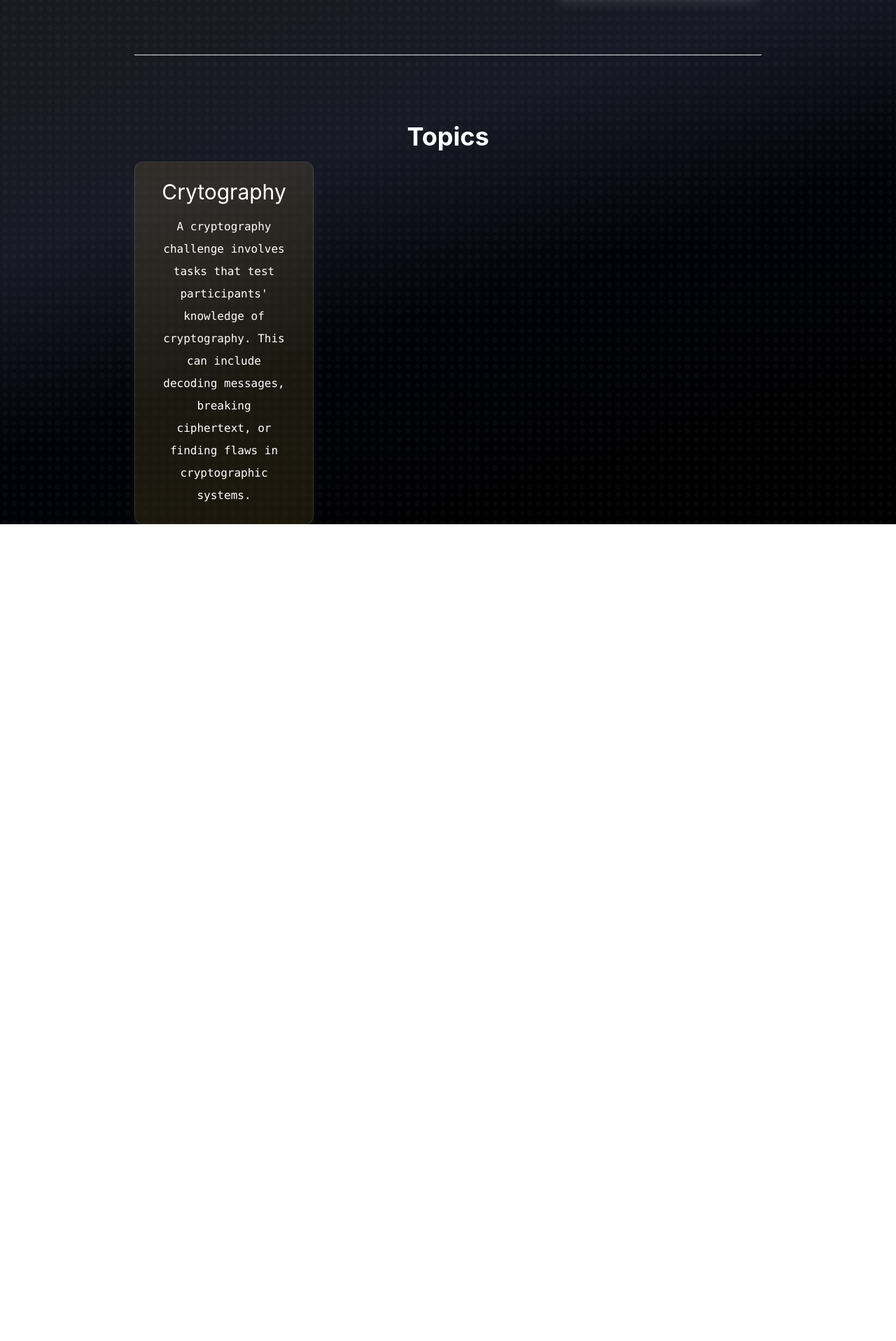
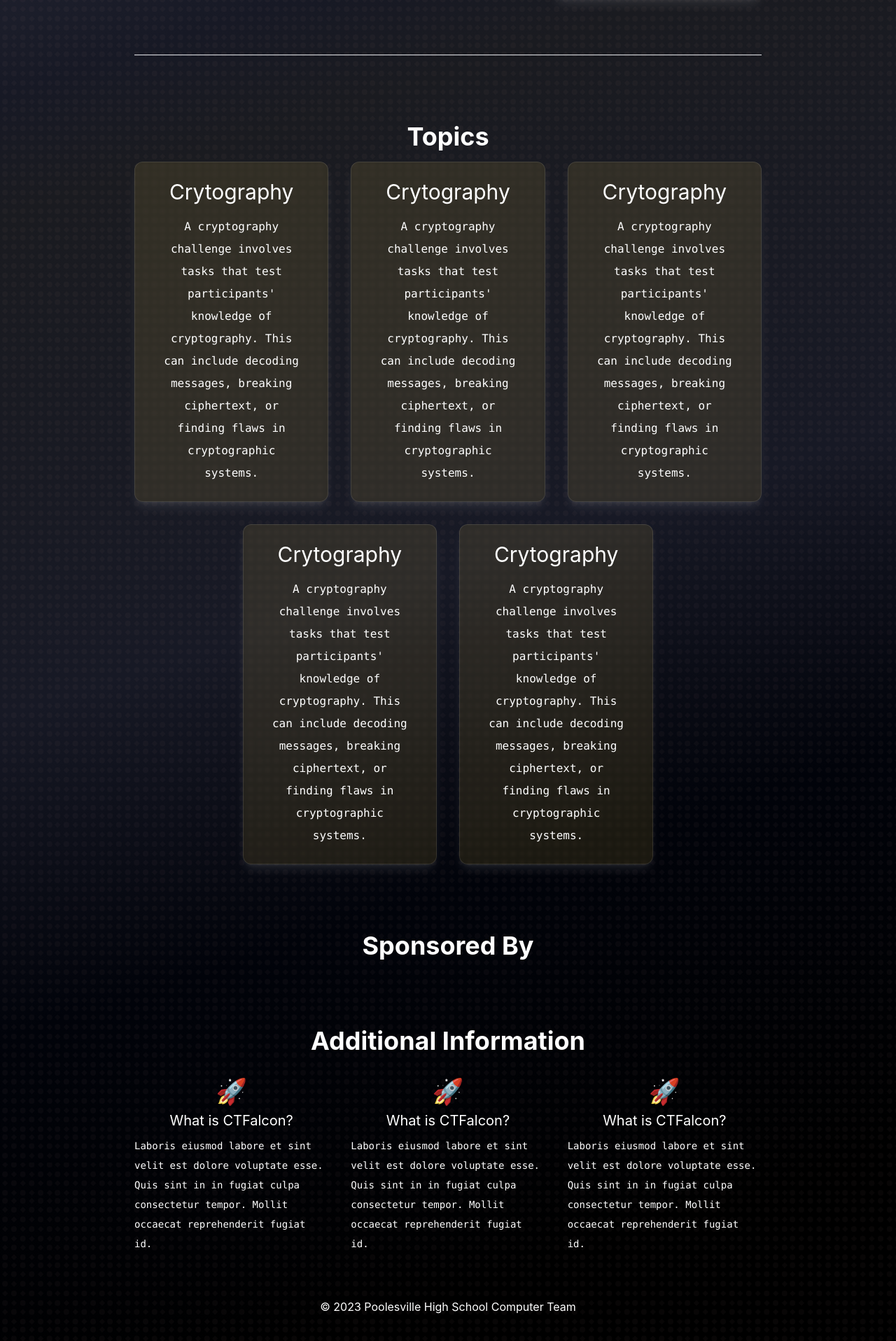
Before and after one commit to Poolesville-Computer-Team/ctfalcon-new, a SvelteKit app: page / in a window 1280 px wide. Shown: the part 584-2500 px from the top of the page at 70% size. Before the commit the page ends 1333 px from the top, so only its background shows below. Built offline with nearby package versions, Linux system fonts and the light colour scheme.

Commit message:
added sponsored by and additional info

```diff
--- /dev/null
+++ b/src/lib/components/Footer.svelte
@@ -0,0 +1,5 @@
+<footer class="w-screen py-16">
+	<div class="mx-auto w-11/12 max-w-4xl text-center">
+		 &copy; 2023 Poolesville High School Computer Team
+	</div>
+</footer>
--- a/src/routes/+layout.svelte
+++ b/src/routes/+layout.svelte
@@ -1,12 +1,14 @@
 <script>
 	import '../app.css';
 	import Navbar from '$lib/components/Navbar/Navbar.svelte';
+	import Footer from '$lib/components/Footer.svelte';
 </script>
 
 <Navbar />
 <main>
 	<slot />
 </main>
+<Footer />
 
 <style lang="postcss">
 	:global(html) {
--- a/src/routes/+page.svelte
+++ b/src/routes/+page.svelte
@@ -32,8 +32,40 @@
 <section class="w-screen">
 	<div class="mx-auto w-11/12 max-w-4xl pt-24">
 		<h1 class="text-center text-4xl font-bold">Topics</h1>
-		<div class="mt-4 flex flex-wrap gap-8">
-			<Card class="w-64">
+		<div class="mt-4 grid grid-cols-1 gap-8 md:grid-cols-6">
+			<Card class="md:col-span-2">
+				<h2 class="text-3xl">Crytography</h2>
+				<p class="text-md text-center font-mono leading-loose">
+					A cryptography challenge involves tasks that test participants' knowledge of cryptography.
+					This can include decoding messages, breaking ciphertext, or finding flaws in cryptographic
+					systems.
+				</p>
+			</Card>
+			<Card class="md:col-span-2">
+				<h2 class="text-3xl">Crytography</h2>
+				<p class="text-md text-center font-mono leading-loose">
+					A cryptography challenge involves tasks that test participants' knowledge of cryptography.
+					This can include decoding messages, breaking ciphertext, or finding flaws in cryptographic
+					systems.
+				</p>
+			</Card>
+			<Card class="md:col-span-2">
+				<h2 class="text-3xl">Crytography</h2>
+				<p class="text-md text-center font-mono leading-loose">
+					A cryptography challenge involves tasks that test participants' knowledge of cryptography.
+					This can include decoding messages, breaking ciphertext, or finding flaws in cryptographic
+					systems.
+				</p>
+			</Card>
+			<Card class="md:col-span-2 md:col-start-2">
+				<h2 class="text-3xl">Crytography</h2>
+				<p class="text-md text-center font-mono leading-loose">
+					A cryptography challenge involves tasks that test participants' knowledge of cryptography.
+					This can include decoding messages, breaking ciphertext, or finding flaws in cryptographic
+					systems.
+				</p>
+			</Card>
+			<Card class="md:col-span-2">
 				<h2 class="text-3xl">Crytography</h2>
 				<p class="text-md text-center font-mono leading-loose">
 					A cryptography challenge involves tasks that test participants' knowledge of cryptography.
@@ -44,3 +76,39 @@
 		</div>
 	</div>
 </section>
+<section class="w-screen">
+	<div class="mx-auto w-11/12 max-w-4xl pt-24">
+		<h1 class="text-center text-4xl font-bold">Sponsored By</h1>
+	</div>
+</section>
+<section class="w-screen">
+	<div class="mx-auto w-11/12 max-w-4xl pt-24">
+		<h1 class="text-center text-4xl font-bold">Additional Information</h1>
+		<div class="mt-8 grid grid-cols-1 gap-8 md:grid-cols-3">
+			<div class="flex flex-col items-center gap-2">
+				<icon class="text-4xl">🚀</icon>
+				<h2 class="text-xl">What is CTFalcon?</h2>
+				<p class="font-mono text-sm leading-loose">
+					Laboris eiusmod labore et sint velit est dolore voluptate esse. Quis sint in in fugiat
+					culpa consectetur tempor. Mollit occaecat reprehenderit fugiat id.
+				</p>
+			</div>
+			<div class="flex flex-col items-center gap-2">
+				<icon class="text-4xl">🚀</icon>
+				<h2 class="text-xl">What is CTFalcon?</h2>
+				<p class="font-mono text-sm leading-loose">
+					Laboris eiusmod labore et sint velit est dolore voluptate esse. Quis sint in in fugiat
+					culpa consectetur tempor. Mollit occaecat reprehenderit fugiat id.
+				</p>
+			</div>
+			<div class="flex flex-col items-center gap-2">
+				<icon class="text-4xl">🚀</icon>
+				<h2 class="text-xl">What is CTFalcon?</h2>
+				<p class="font-mono text-sm leading-loose">
+					Laboris eiusmod labore et sint velit est dolore voluptate esse. Quis sint in in fugiat
+					culpa consectetur tempor. Mollit occaecat reprehenderit fugiat id.
+				</p>
+			</div>
+		</div>
+	</div>
+</section>
```
